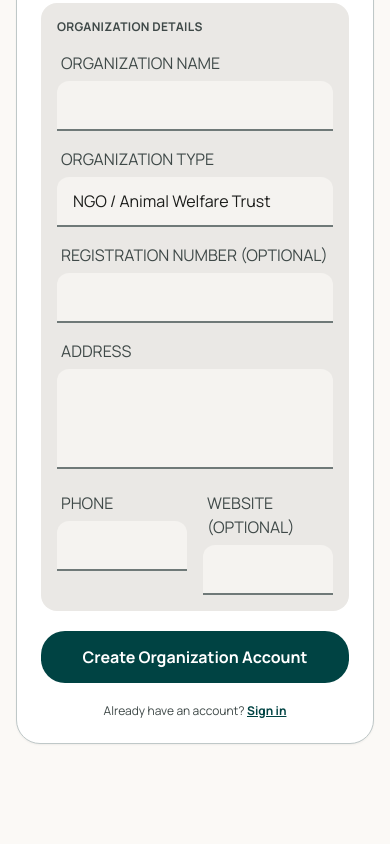
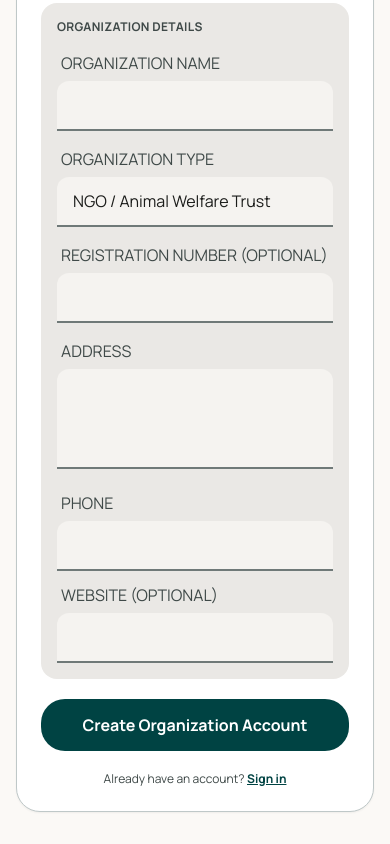
Before and after one commit to Jason45Builders/Finding-Astro, a Next.js app in the folder apps/web/: page /ngo-signup in a window 390 px wide. Shown: the part 610-1454 px from the top of the page. Before the commit the page ends 1386 px from the top, so only its background shows below. Built offline with nearby package versions, Linux system fonts and the light colour scheme.

Commit message:
Improve mobile layout for public and account flow

```diff
--- a/apps/web/app/ngo-signup/page.tsx
+++ b/apps/web/app/ngo-signup/page.tsx
@@ -139,7 +139,7 @@ export default function NgoSignupPage() {
               <Label>Address</Label>
               <Textarea value={form.address} onChange={(e) => setForm({ ...form, address: e.target.value })} rows={2} />
             </div>
-            <div className="grid grid-cols-2 gap-4">
+            <div className="grid grid-cols-1 sm:grid-cols-2 gap-3 sm:gap-4">
               <div>
                 <Label>Phone</Label>
                 <Input value={form.phone} onChange={(e) => setForm({ ...form, phone: e.target.value })} />
```
